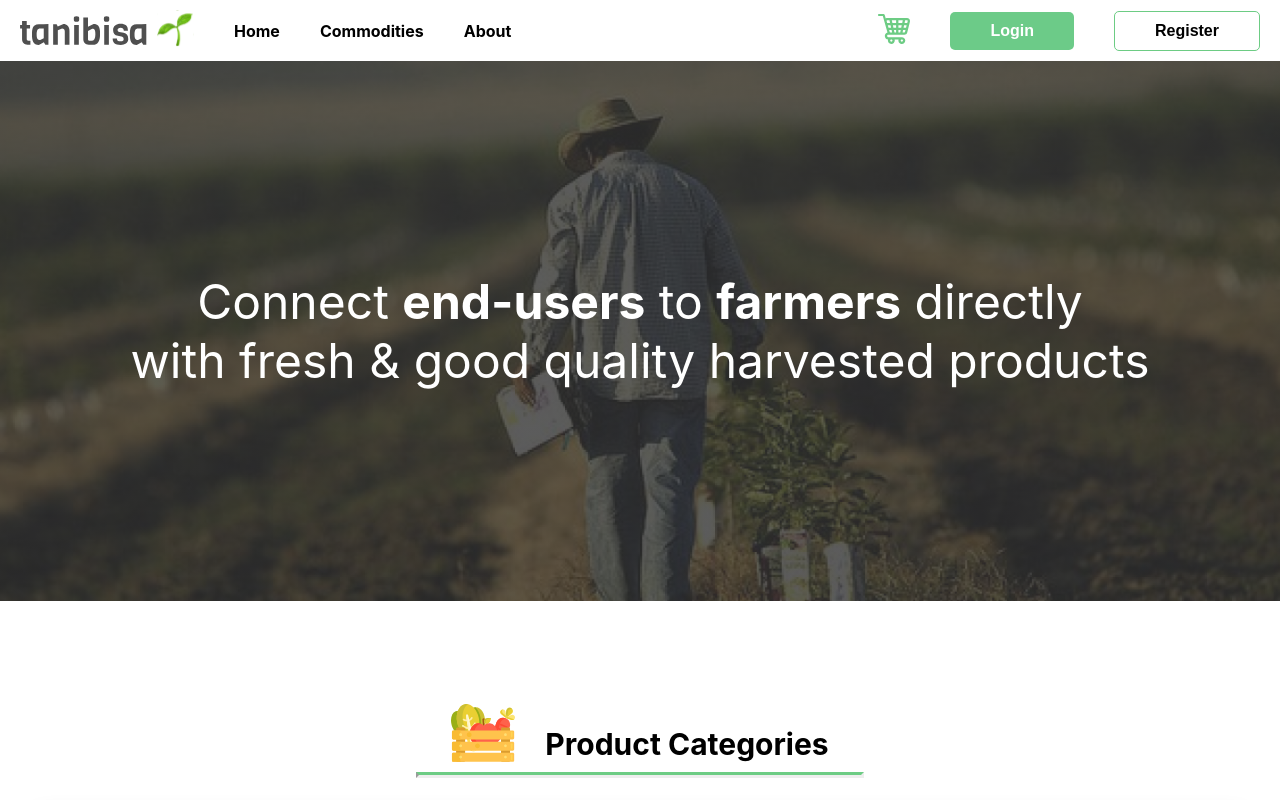
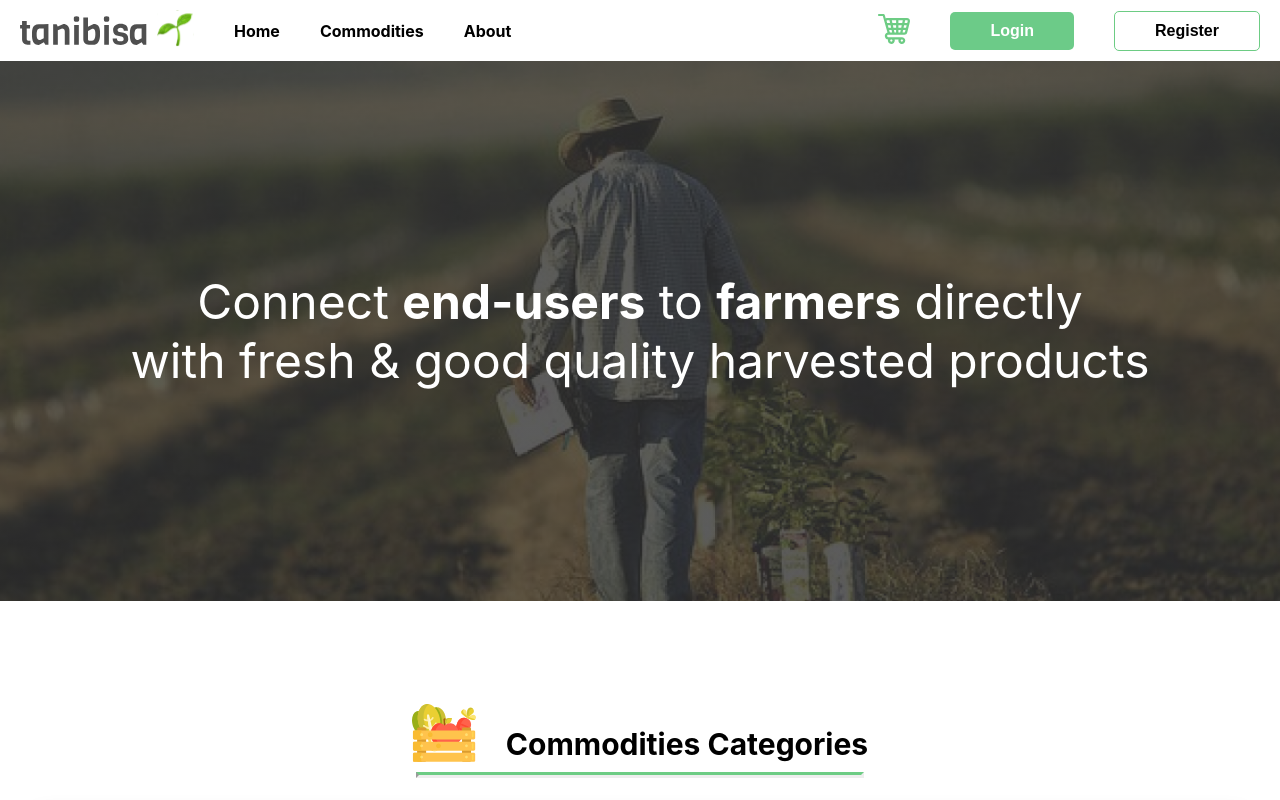
Before and after one commit to jobegood49/tanibisa-frontend, a React (Create React App) app: page / in a window 1280 px wide. Shown: the top 800 px of the page. Built offline with nearby package versions, Linux system fonts and the light colour scheme; no server answers; a web font is replaced by a local one.

Commit message:
do rebase

```diff
--- a/src/components/Categories.js
+++ b/src/components/Categories.js
@@ -71,7 +71,7 @@ const Categories = () => {
             src="/assets/images/categories-icon.svg"
             alt="Commodites"
           />
-          <StyledH1>Product Categories</StyledH1>
+          <StyledH1>Commodities Categories</StyledH1>
         </Title>
         <StyledHr />
       </TitleDiv>
```
